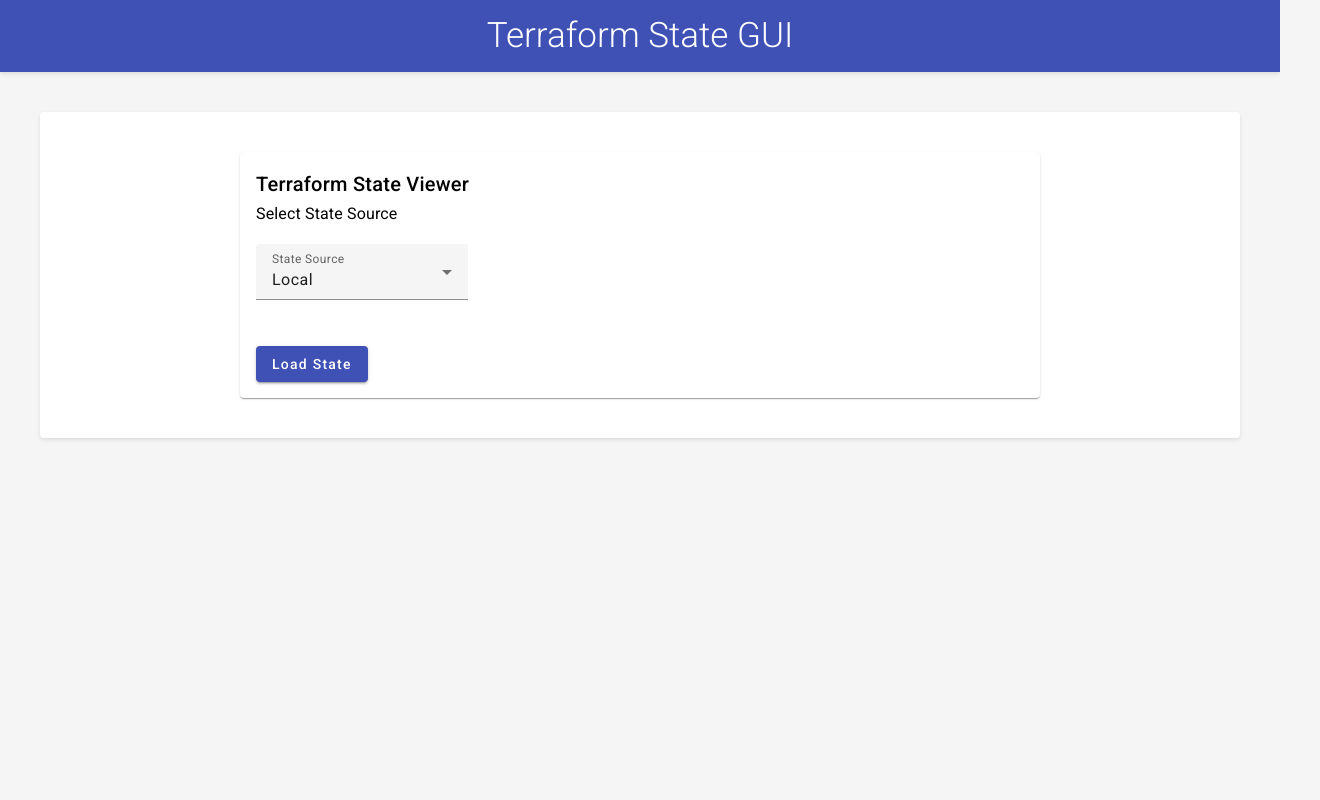
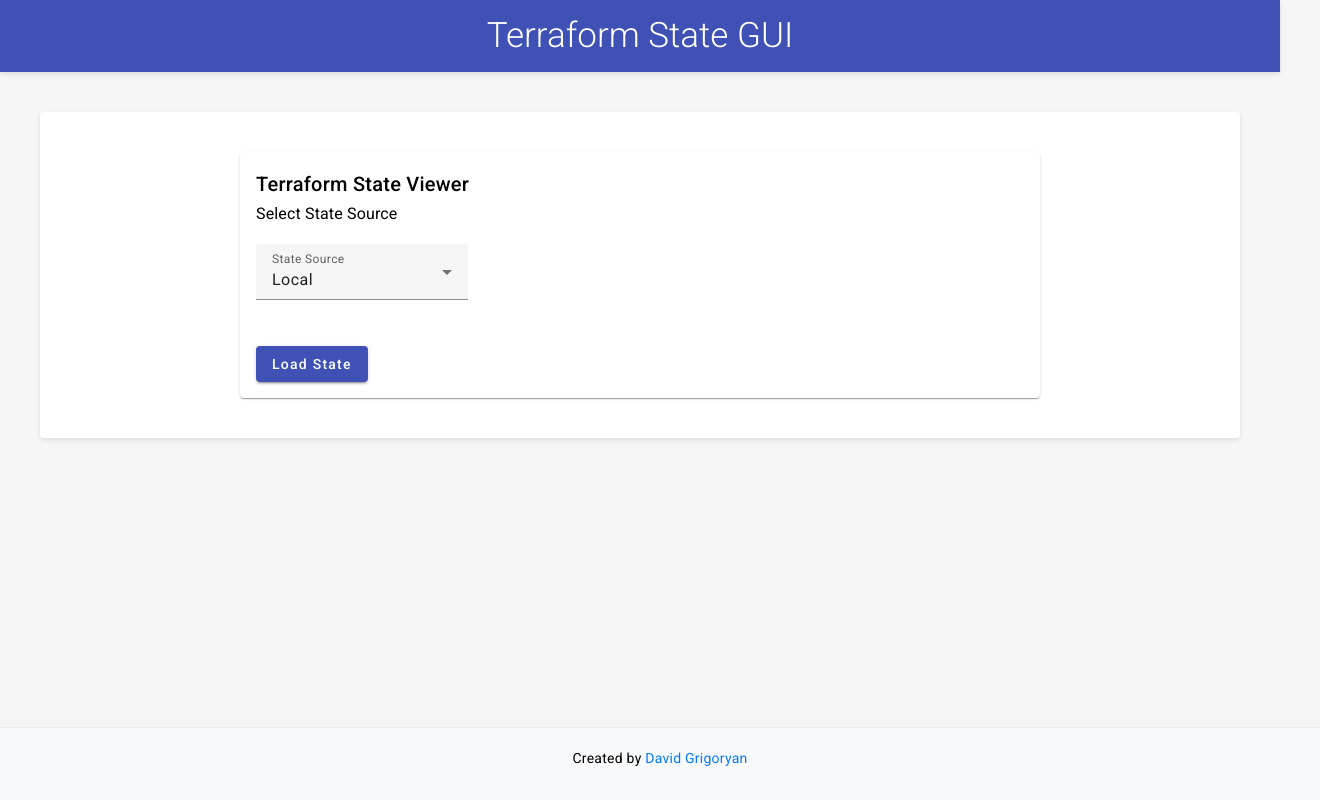
Before and after one commit to dagrig/tfstate-gui, an Angular app in the folder tf-angular-gui/: page / in a window 1280 px wide. Shown: the whole page, 1320 px wide, since content can reach past the window. Built offline with nearby package versions, Linux system fonts and the light colour scheme.

Commit message:
Updated the footer

```diff
--- a/tf-angular-gui/src/index.html
+++ b/tf-angular-gui/src/index.html
@@ -19,4 +19,9 @@
     </div>
   </div>
 </body>
+<footer>
+  <p>
+    Created by <a href="https://github.com/dagrig" target="_blank">David Grigoryan</a>
+  </p>
+</footer>
 </html>
--- a/tf-angular-gui/src/styles.scss
+++ b/tf-angular-gui/src/styles.scss
@@ -109,3 +109,22 @@
     background: #4caf50;
     color: white;
   }
+
+  footer {
+    padding: 20px;
+    text-align: center;
+    background-color: #f8f9fa;
+    border-top: 1px solid #e9ecef;
+    position: absolute;
+    bottom: 0;
+    width: 100%;
+  }
+
+  a {
+    color: #007bff;
+    text-decoration: none;
+
+    &:hover {
+      text-decoration: underline;
+    }
+  }
```
